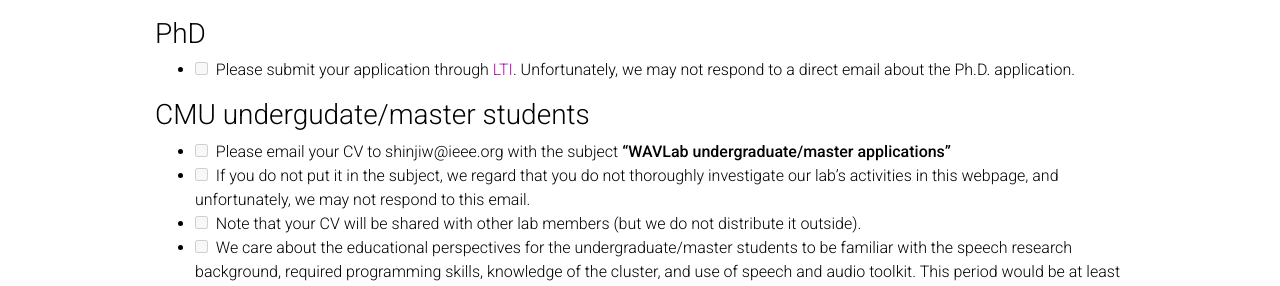
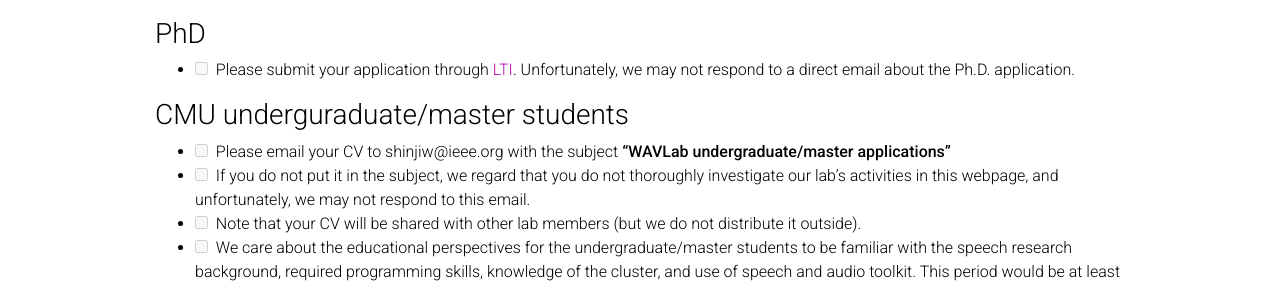
Before and after one commit to shinjiwlab/shinjiwlab.github.io, a Jekyll site: the page built from _pages/positions.md, in a window 1280 px wide and 900 px high, scrolled down 554 px. Shown: the part 175-461 px from the top of the window. Built offline with Jekyll 4.4.1, drawn with Linux system fonts in a browser that asks for light colours; nearby versions of some CDN libraries; a style sheet for code colours, icons or effects is not loaded.

Commit message:
Update positions.md

```diff
--- a/_pages/positions.md
+++ b/_pages/positions.md
@@ -34,7 +34,7 @@
 
 - [ ] &nbsp; Please submit your application through [LTI](https://www.lti.cs.cmu.edu/apply-lti). Unfortunately, we may not respond to a direct email about the Ph.D. application.
 
-### CMU undergudate/master students
+### CMU underguraduate/master students
 
 - [ ] &nbsp; Please email your CV to shinjiw@ieee.org with the subject **"WAVLab undergraduate/master applications"**
 - [ ] &nbsp; If you do not put it in the subject, we regard that you do not thoroughly investigate our lab's activities in this webpage, and unfortunately, we may not respond to this email.
```
